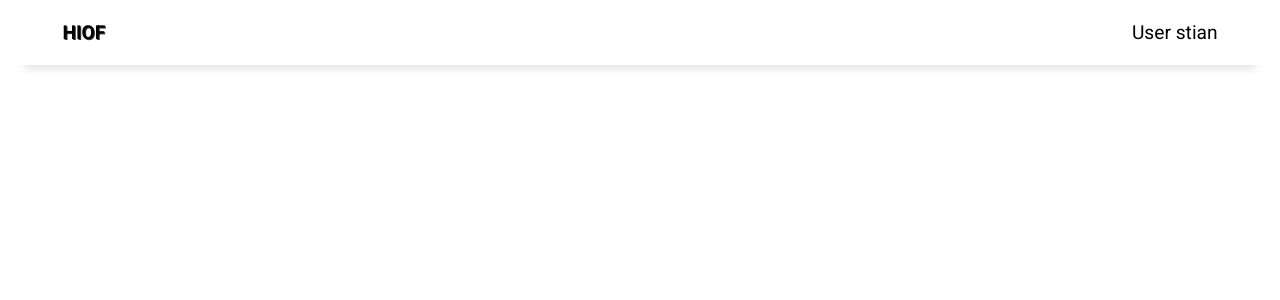
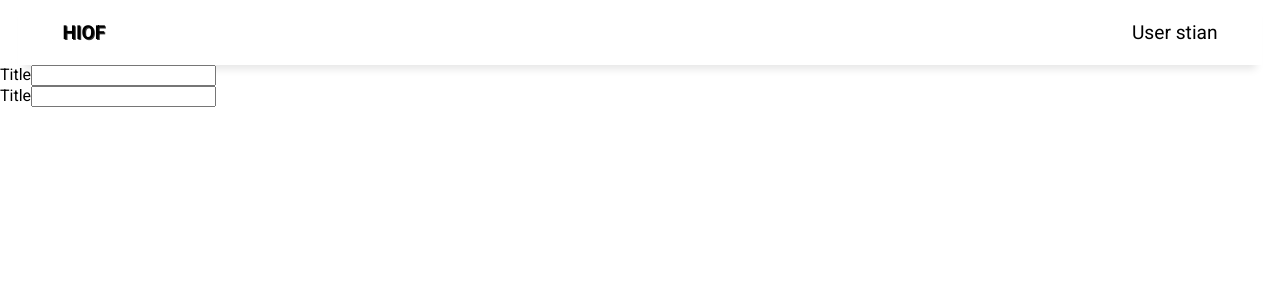
Before and after one commit to stian96/react_application, a React (Create React App) app: page / in a window 1280 px wide. Shown: the top 300 px of the page. Built offline with nearby package versions, Linux system fonts and the light colour scheme.

Commit message:
started working on the Form component

```diff
--- a/src/App.js
+++ b/src/App.js
@@ -1,10 +1,12 @@
 import React from 'react';
+import Form from './components/Form';
 import Navbar from './components/Navbar';
 
 const App = () => {
     return (
         <>
         <Navbar />
+        <Form />
         </>
     );
 }
--- /dev/null
+++ b/src/components/Form.js
@@ -0,0 +1,29 @@
+import React, { useState } from 'react';
+
+const Form = () => {
+    const [title, setTitle] = useState('');
+    const [content, setContent] = useState('');
+
+    const handleSubmit = (event) => {
+        event.preventDefault();
+        console.log(`Tittel: ${title}, Innhold: ${content}`);
+    }
+
+
+    return (
+        <form onSubmit={handleSubmit}>
+            <div className='title'>
+                <label className='title__item title__item-label' htmlFor='title'>Title</label>
+                <input className='title__item title__item-input' type='text' id='title'value={title}
+                onChange={(event) => setTitle(event.target.value)}/>
+            </div>
+            <div className='content'>
+            <label className='content__item content__item-label' htmlFor='title'>Title</label>
+                <input className='content__item content__item-input' type='text' id='title'value={title}
+                onChange={(event) => setTitle(event.target.value)}/>
+            </div>
+        </form>
+    );
+}
+
+export default Form;
```
Also changed, not shown: src/components/Button.js (added), src/components/Todo.js (added), src/components/Todos.js (added).
